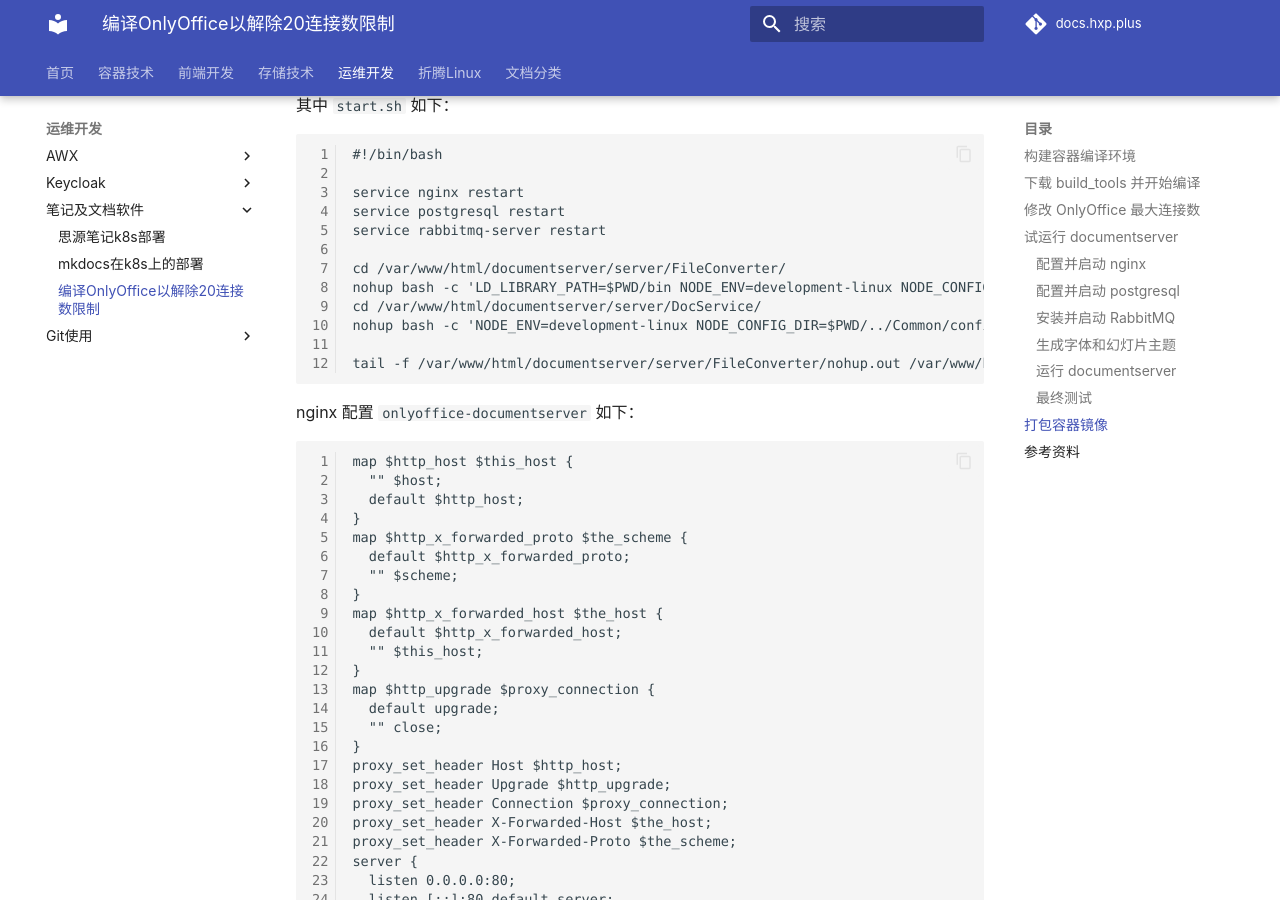
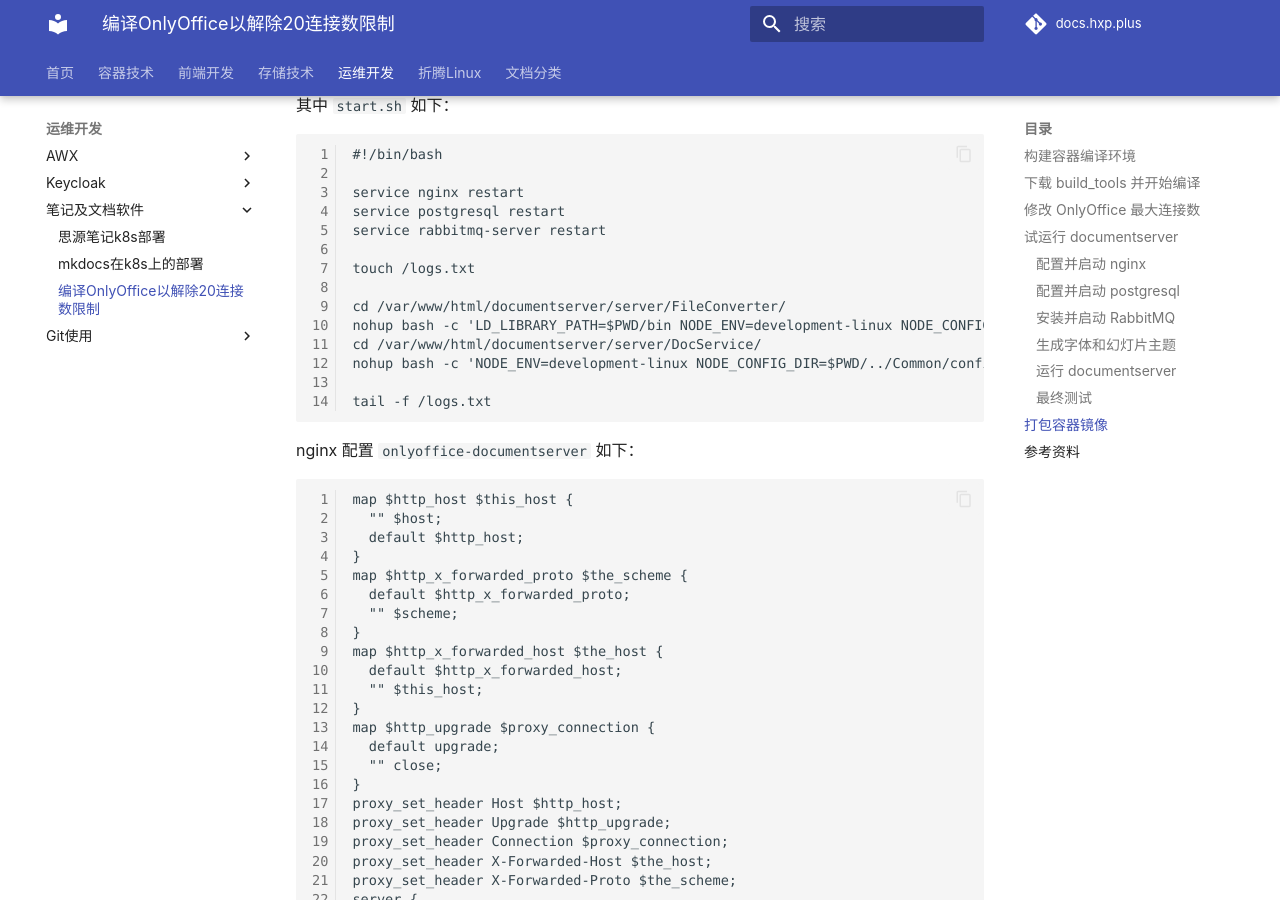
Before and after one commit to hxp-plus/docs.hxp.plus, an MkDocs documentation site: the page built from docs/运维开发/笔记及文档软件/编译OnlyOffice以解除20连接数限制.md, in a window 1280 px wide and 900 px high, scrolled down 5853 px. Built offline with MkDocs 1.6.1 and Material for MkDocs 9.7.7, drawn with Linux system fonts in a browser that asks for light colours; plug-ins that fetch from the network failed and are left out; comment, search, counter and statistics services are not loaded.

````diff
--- a/docs/运维开发/笔记及文档软件/编译OnlyOffice以解除20连接数限制.md
+++ b/docs/运维开发/笔记及文档软件/编译OnlyOffice以解除20连接数限制.md
@@ -309,12 +309,14 @@
 service postgresql restart
 service rabbitmq-server restart
 
+touch /logs.txt
+
 cd /var/www/html/documentserver/server/FileConverter/
-nohup bash -c 'LD_LIBRARY_PATH=$PWD/bin NODE_ENV=development-linux NODE_CONFIG_DIR=$PWD/../Common/config ./converter' &
+nohup bash -c 'LD_LIBRARY_PATH=$PWD/bin NODE_ENV=development-linux NODE_CONFIG_DIR=$PWD/../Common/config ./converter' 2&>1 >>/logs.txt &
 cd /var/www/html/documentserver/server/DocService/
-nohup bash -c 'NODE_ENV=development-linux NODE_CONFIG_DIR=$PWD/../Common/config ./docservice' &
+nohup bash -c 'NODE_ENV=development-linux NODE_CONFIG_DIR=$PWD/../Common/config ./docservice' 2&>1 >>/logs.txt &
 
-tail -f /var/www/html/documentserver/server/FileConverter/nohup.out /var/www/html/documentserver/server/DocService/nohup.out
+tail -f /logs.txt
 ```
 
 nginx 配置 `onlyoffice-documentserver` 如下：
````
